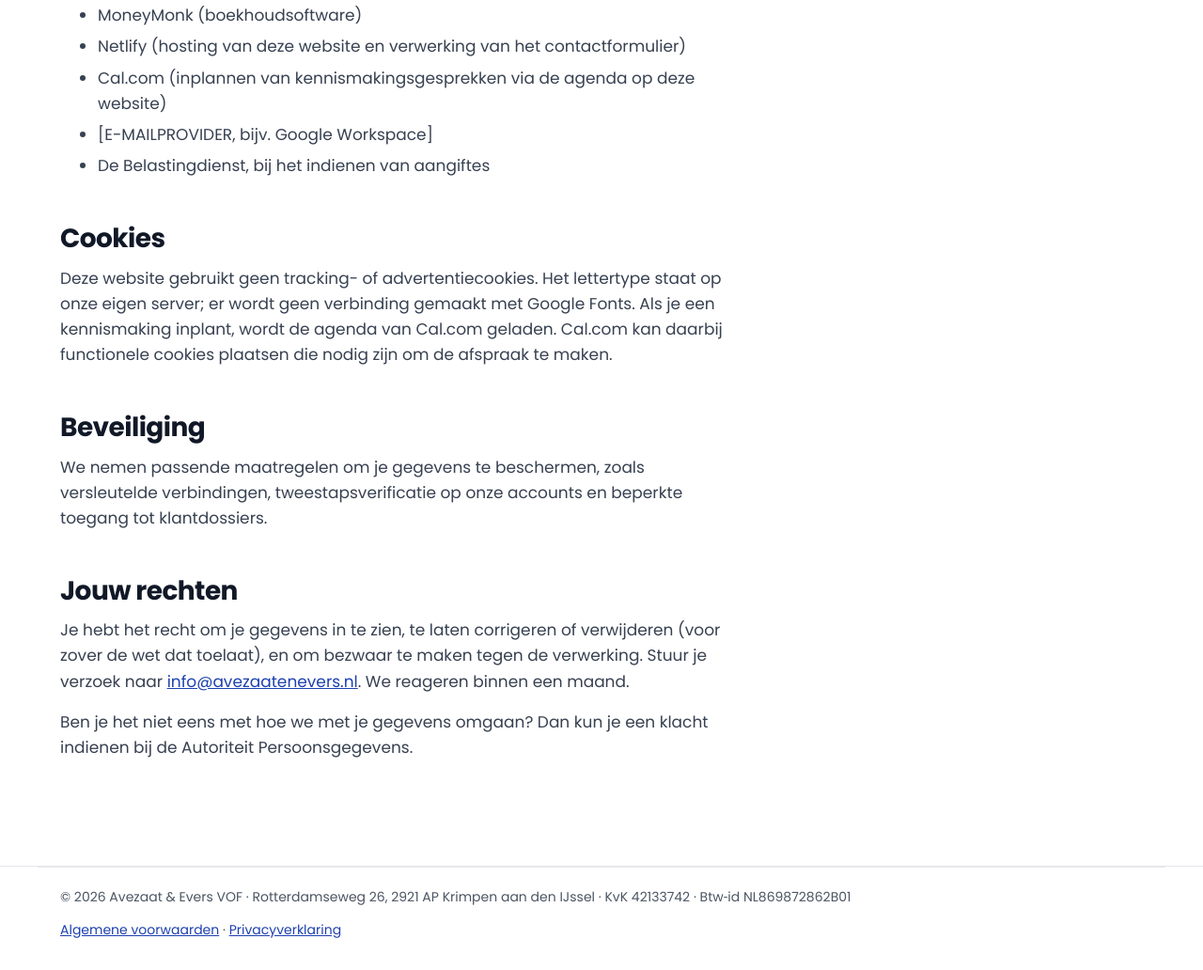
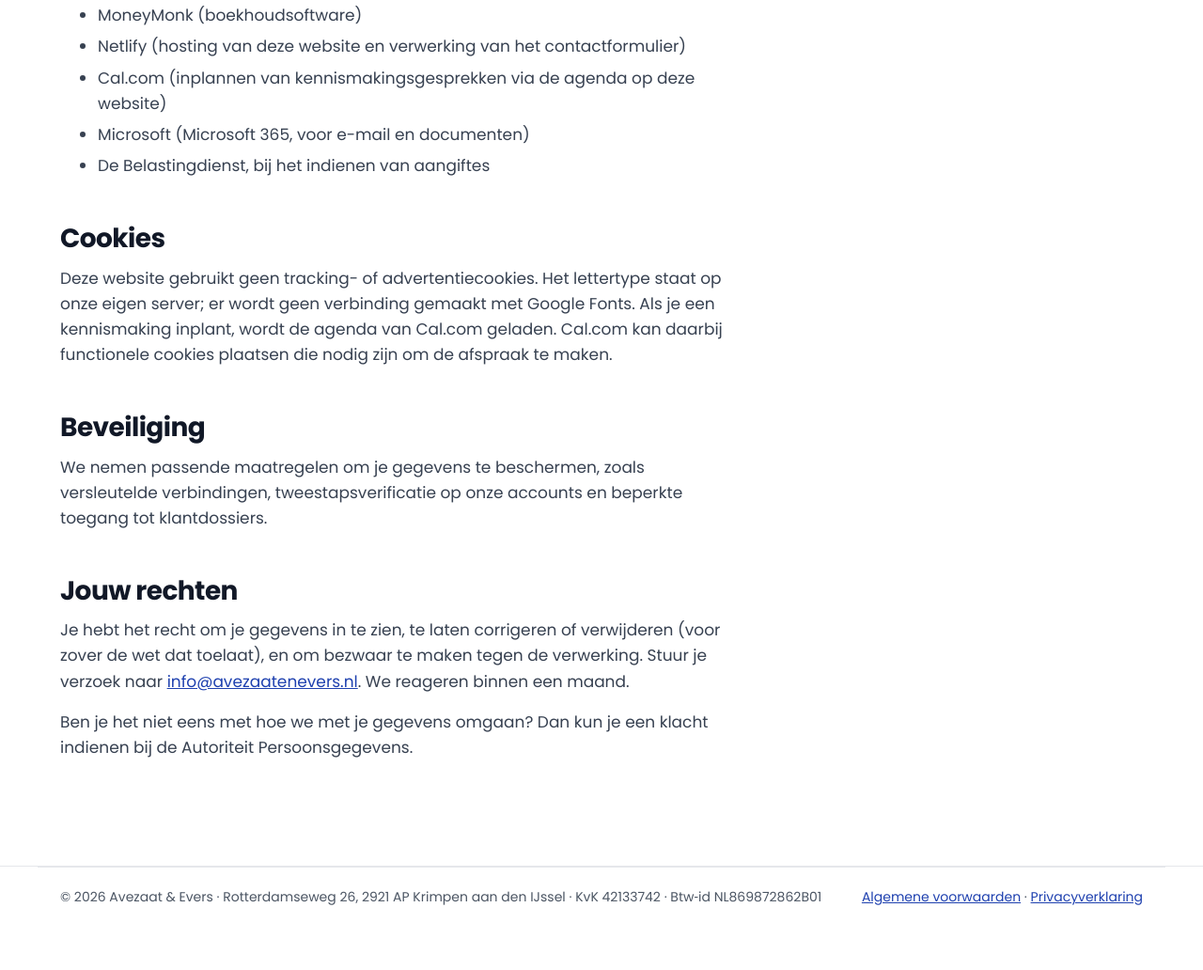
Before and after one commit to AvezaatEvers/mijn-website, a plain HTML site: page privacy.html in a window 1280 px wide. Shown: the part 1658-2690 px from the top of the page at 94% size. After the commit the page ends 2656 px from the top, so only its background shows below. Drawn offline with Linux system fonts and the light colour scheme; a script that the page names is missing.

Commit message:
Footer zonder VOF, Microsoft 365 in privacyverklaring
Co-Authored-By: Claude Opus 5.5 <noreply@anthropic.com>
Claude-Session: https://claude.ai/code/session_01Wjimqdua8ajpxHo7PcBrAk

```diff
--- a/privacy.html
+++ b/privacy.html
@@ -80,7 +80,7 @@
         <li>MoneyMonk (boekhoudsoftware)</li>
         <li>Netlify (hosting van deze website en verwerking van het contactformulier)</li>
         <li>Cal.com (inplannen van kennismakingsgesprekken via de agenda op deze website)</li>
-        <li>[E-MAILPROVIDER, bijv. Google Workspace]</li>
+        <li>Microsoft (Microsoft 365, voor e-mail en documenten)</li>
         <li>De Belastingdienst, bij het indienen van aangiftes</li>
       </ul>
 
@@ -100,7 +100,7 @@
 
 <footer class="site-footer">
   <div class="container footer-bottom">
-    <span>© <span id="year">2026</span> Avezaat &amp; Evers VOF · Rotterdamseweg&nbsp;26, 2921&nbsp;AP Krimpen&nbsp;aan&nbsp;den&nbsp;IJssel · KvK&nbsp;42133742 · Btw&#8209;id&nbsp;NL869872862B01</span>
+    <span>© <span id="year">2026</span> Avezaat &amp; Evers · Rotterdamseweg&nbsp;26, 2921&nbsp;AP Krimpen&nbsp;aan&nbsp;den&nbsp;IJssel · KvK&nbsp;42133742 · Btw&#8209;id&nbsp;NL869872862B01</span>
     <span><a href="/voorwaarden.html">Algemene voorwaarden</a> · <a href="/privacy.html">Privacyverklaring</a></span>
   </div>
 </footer>
```
Also changed, not shown: bedankt.html (+1 -1 lines), branches/bouw.html (+1 -1 lines), branches/hoveniers.html (+1 -1 lines), branches/installateurs.html (+1 -1 lines), branches/kappers-barbers.html (+1 -1 lines), branches/maatwerk.html (+1 -1 lines), branches/schilders-stukadoors.html (+1 -1 lines), contact.html (+1 -1 lines), index.html (+1 -1 lines), kennisbank/bonnetjes-bewaren.html (+1 -1 lines), kennisbank/btw-aangifte-deadlines.html (+1 -1 lines), kennisbank/index.html (+1 -1 lines), kennisbank/overstappen-boekhouder.html (+1 -1 lines), kennisbank/starten-met-moneymonk.html (+1 -1 lines), 5 more files.
